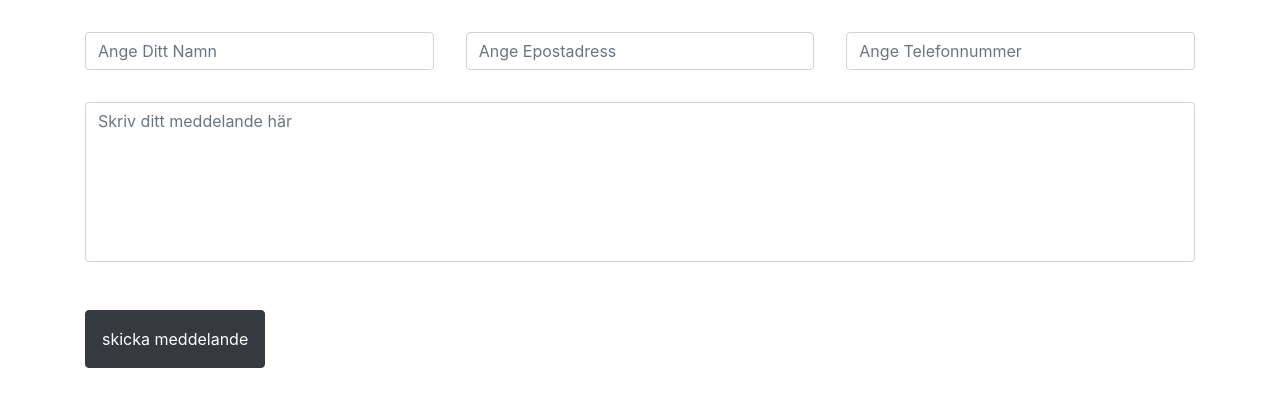
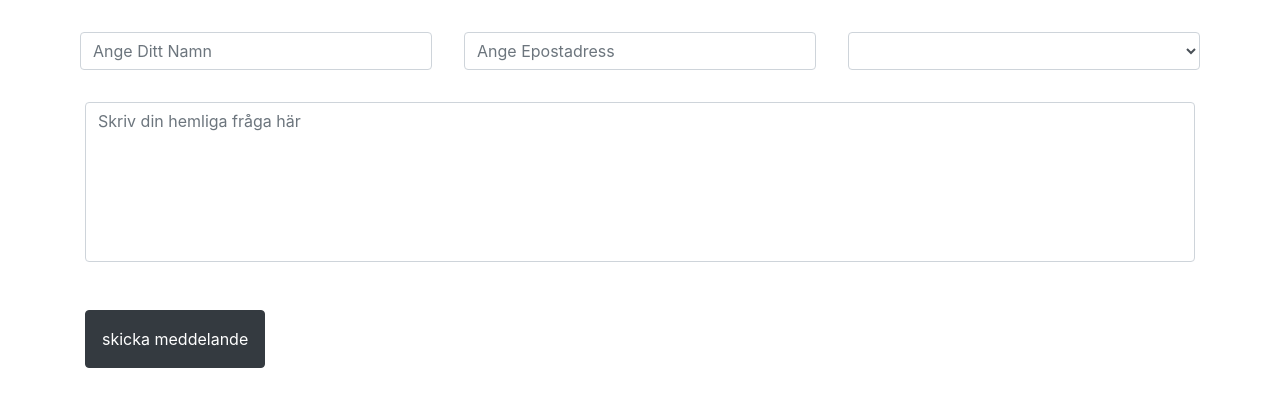
Before and after one commit to AlronTd/JS-med-JQ, a plain HTML site: page uppgift 1/index.html in a window 1280 px wide. Drawn offline with nearby package versions, Linux system fonts and the light colour scheme; files whose address does not match are found by name.

Commit message:
first assignment: replaced tel input with a select.

```diff
--- a/uppgift 1/CSS/custom.css
+++ b/uppgift 1/CSS/custom.css
@@ -25,7 +25,7 @@
         margin: auto;
     }
 
-    #pp6-form-row-1{
+    .form-row{
         display: grid;
         grid-template-columns: repeat(3, 1fr);
         gap: 2em;
--- a/uppgift 1/index.html
+++ b/uppgift 1/index.html
@@ -14,13 +14,15 @@
     <div class="container">
         <!-- start: form -->
         <form method="POST" id="pp6-form">
-            <div id="pp6-form-row-1">
+            <div class="form-row">
                 <input id="name-query" type="text" placeholder="Ange Ditt Namn" class="form-control">
                 <input id="email-query" type="email" placeholder="Ange Epostadress" class="form-control">
-                <input id="phone-query" type="tel" placeholder="Ange Telefonnummer" class="form-control">
+                <select class="form-control">
+
+                </select>
             </div>
 
-            <textarea name="message-query" id="message-query" placeholder="Skriv ditt meddelande här"
+            <textarea name="message-query" id="message-query" placeholder="Skriv din hemliga fråga här"
                 class="form-control"></textarea>
 
             <button id="pp6-form-button" type="reset" class="btn btn-dark">skicka meddelande</button>
```
